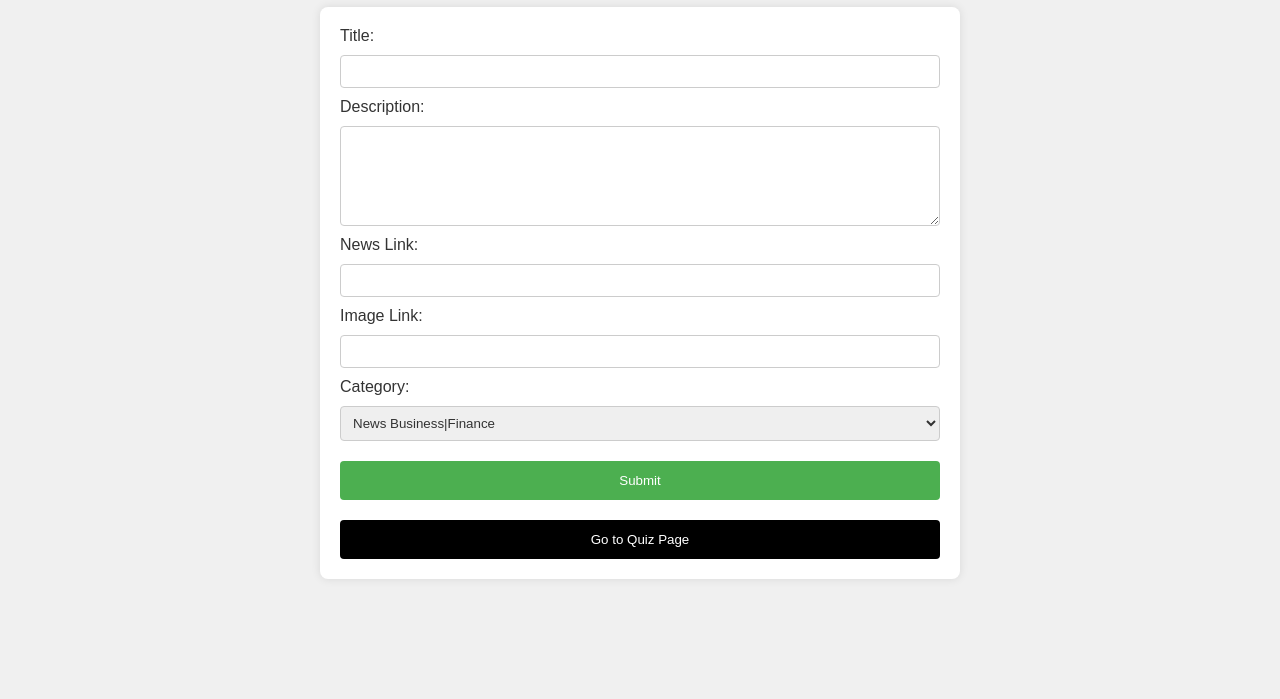
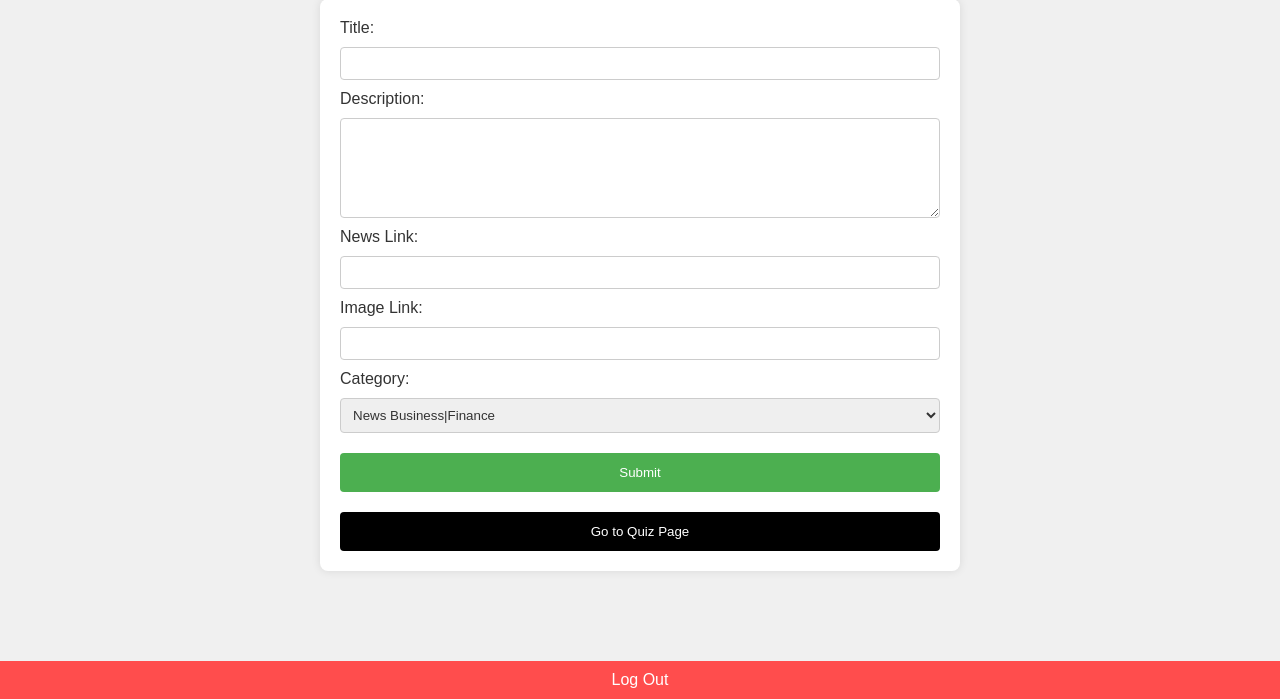
Before and after one commit to EduLipsGIT/Admin-Backend, a website: page public/index.html in a window 1280 px wide. Shown: the part 101-800 px from the top of the page. Drawn offline with Linux system fonts and the light colour scheme; sample sign-in values are in the browser's storage.

Commit message:
Log out button

```diff
--- a/public/index.html
+++ b/public/index.html
@@ -12,6 +12,8 @@
             background-color: #f0f0f0;
             color: #333;
             position: relative; /* For positioning the logout button */
+            margin: 0; /* Ensure no default margin affecting layout */
+            padding-bottom: 60px; /* Ensure space for the logout button */
         }
         form {
             max-width: 600px;
@@ -20,7 +22,6 @@
             padding: 20px;
             border-radius: 8px;
             box-shadow: 0 0 10px rgba(0,0,0,0.1);
-            position: relative; /* Ensure form positioning context */
         }
         label, input, textarea, select {
             display: block;
@@ -59,16 +60,17 @@
             margin-top: 20px;
         }
         .logout-button {
-            position: absolute;
-            top: 20px;
-            right: 20px;
-            padding: 5px 10px; /* Smaller padding */
+            position: fixed;
+            bottom: 0;
+            left: 0;
+            width: 100%;
+            padding: 10px; /* Adjust padding for better appearance */
             background-color: #ff4d4d;
             color: white;
             border: none;
-            border-radius: 3px; /* Slightly rounded corners */
+            border-radius: 0; /* Remove border radius for full width */
             cursor: pointer;
-            font-size: 14px; /* Smaller font size */
+            font-size: 16px; /* Adjust font size */
             text-align: center;
         }
         .logout-button:hover {
```
